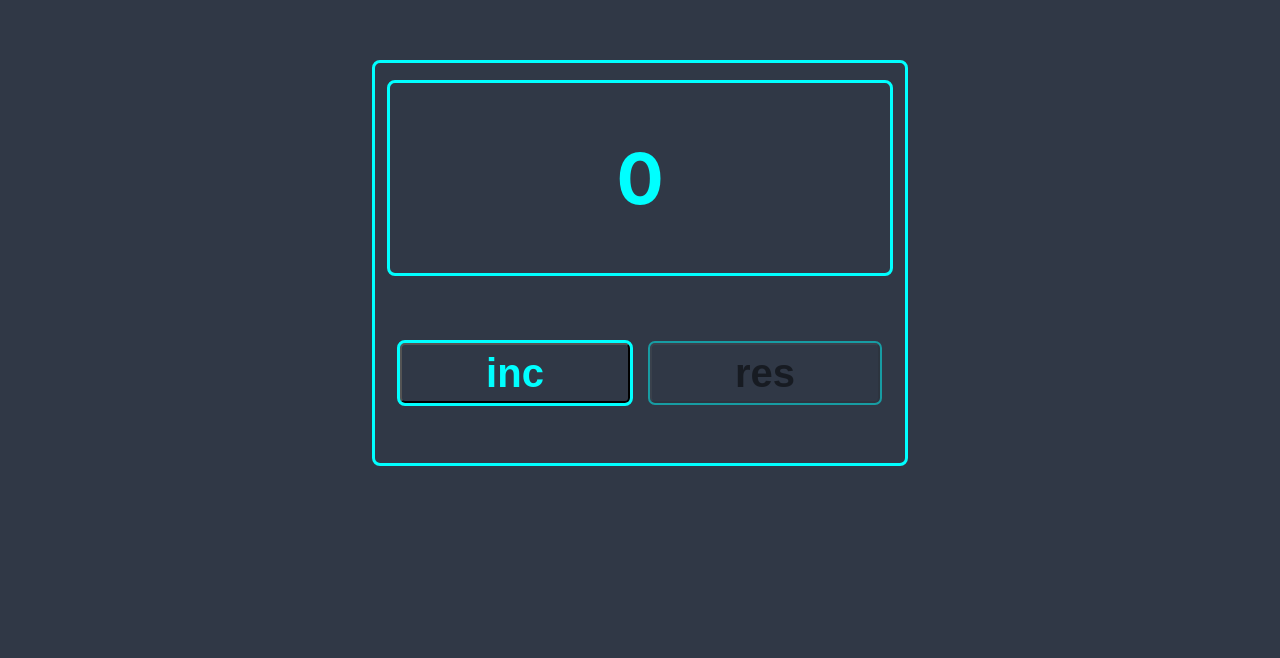
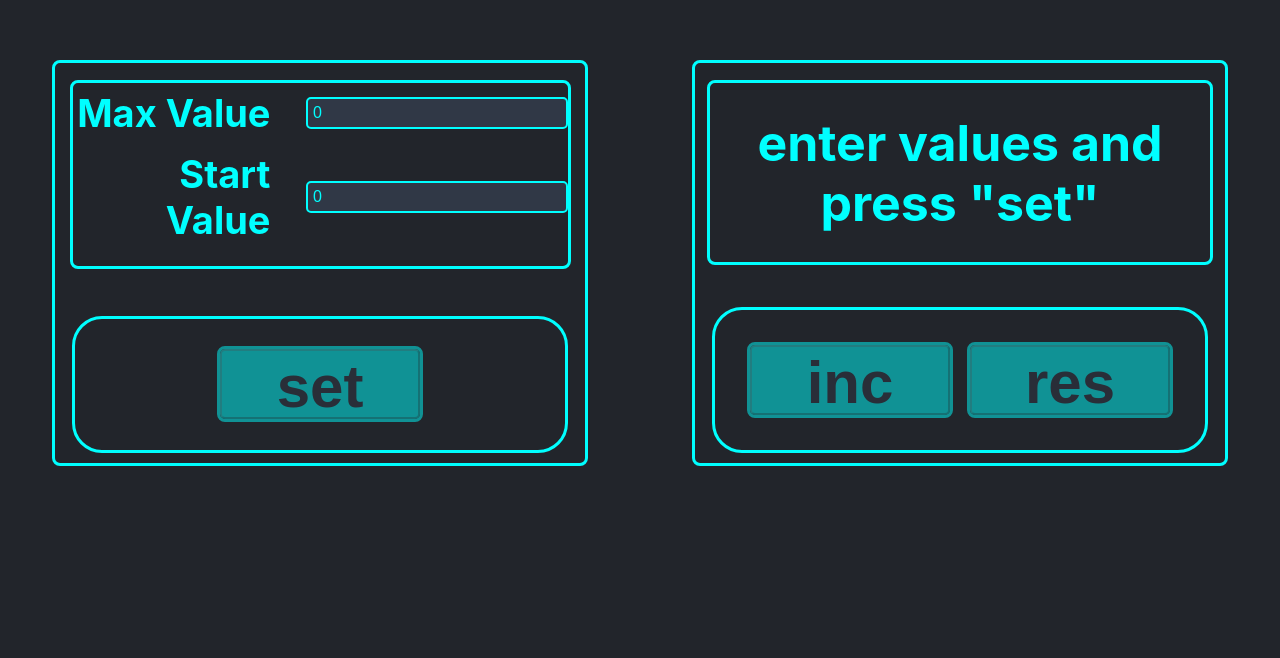
Before and after one commit to wewealka/1controlWork, a React (Create React App) app: page / in a window 1280 px wide. Shown: the part 137-795 px from the top of the page. Built offline with nearby package versions, Linux system fonts and the light colour scheme.

Commit message:
changed backgCol && add setters in main App

```diff
--- a/src/App.tsx
+++ b/src/App.tsx
@@ -1,10 +1,12 @@
 
 import './App.css';
 import { ControlWork } from './control_work/ControlWork';
+import { Setter } from './setters/Setter';
 
 function App() {
   return (
     <div className="App">
+      <Setter/>
       <ControlWork/>
     </div>
   );
--- a/src/index.css
+++ b/src/index.css
@@ -5,7 +5,7 @@ body {
     sans-serif;
   -webkit-font-smoothing: antialiased;
   -moz-osx-font-smoothing: grayscale;
-  background-color: #303846;
+  background-color: #22252b;
 }
 
 code {
```
